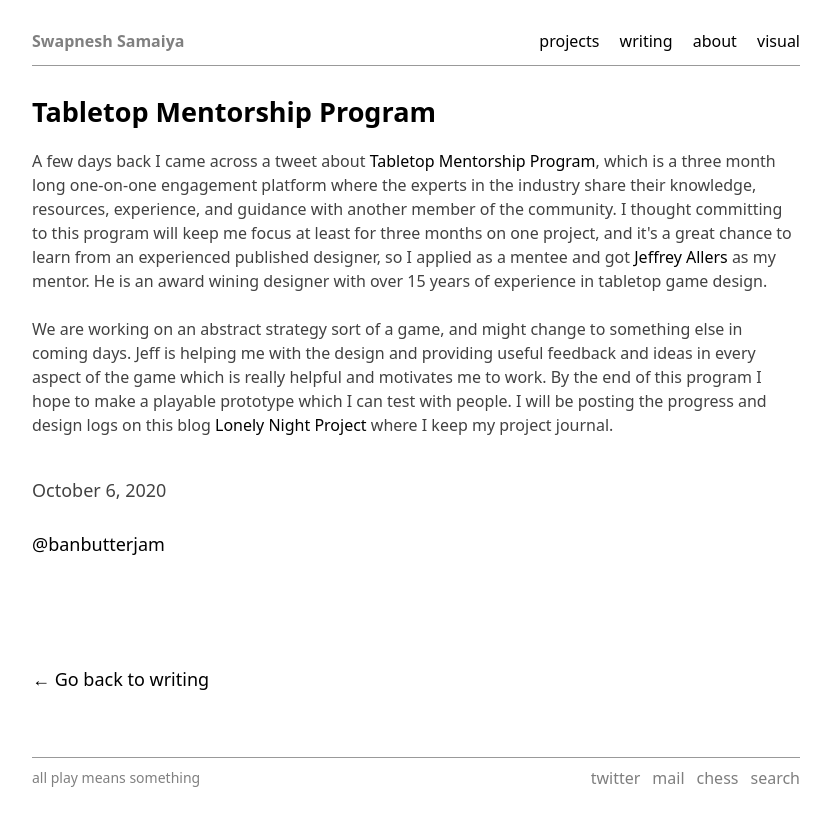
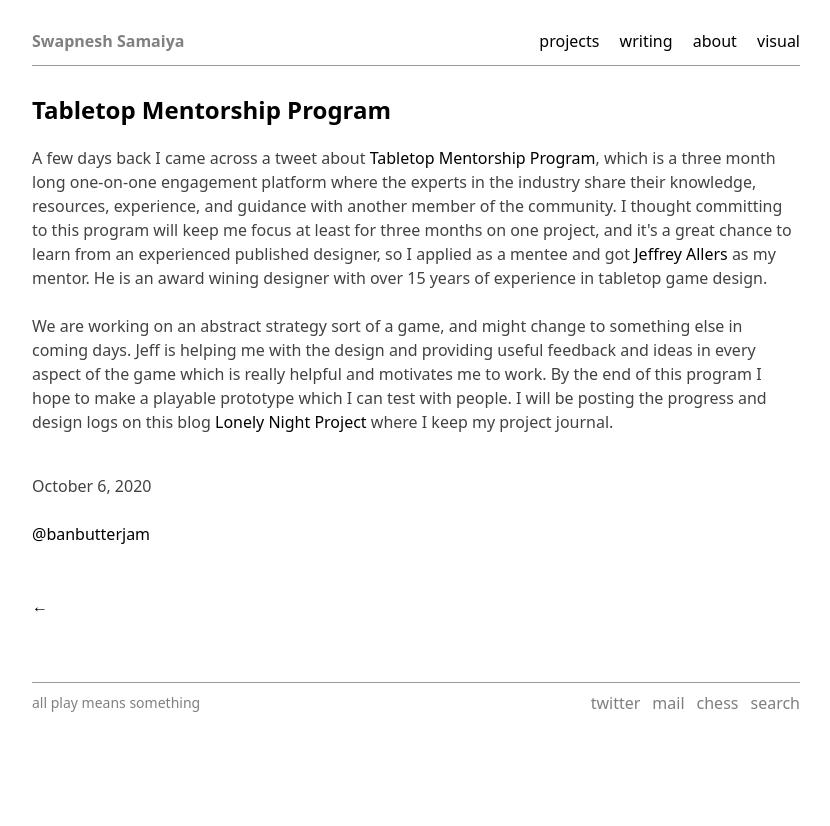
Before and after one commit to bunbutterjam/bunbutterjam.github.io, a Jekyll site: the page built from _posts/2020-10-06-Tabletop-Mentorship-Program.html, in a window 1280 px wide. Shown: the top 826 px of the page, without its empty margins (224-1054 px from the left). Built offline with Jekyll 4.4.1, drawn with Linux system fonts in a browser that asks for light colours.

Commit message:
post font changed

```diff
--- a/_layouts/post.html
+++ b/_layouts/post.html
@@ -9,6 +9,6 @@
     </time><br><br><a href="https://twitter.com/banbutterjam" target="_blank">@{{site.twitter.username}}</a><br><br>
     {% for tag in page.tags %}
     <!-- <a href="/tag/{{tag}}" class="post-tag">{{tag}}</a>{% unless forloop.last %}, {% endunless %}{% endfor %}   -->
-    <br><br><br>
-    <a href="{{site.baseurl}}/writing" class="post-back">&#x2190; Go back to writing</a> </span>
+    <br>
+    <a href="{{site.baseurl}}/writing" class="post-back">&#x2190;</a> </span>
 </section>
--- a/_sass/main.scss
+++ b/_sass/main.scss
@@ -322,8 +322,8 @@
 	justify-content: space-between;
 	// margin: 0rem;
 	margin-bottom: 0.5rem;
-	font-size: 18px;
-	color: rgba(0, 0, 0, 0.514);
+	font-size: 16px;
+	color: black;
 }
 
 .post h2{
@@ -331,7 +331,7 @@
 }
 
 .post {
-	font-size: 18px;
+	font-size: 16px;
 	color: rgb(66, 66, 66);
 }
 
```
